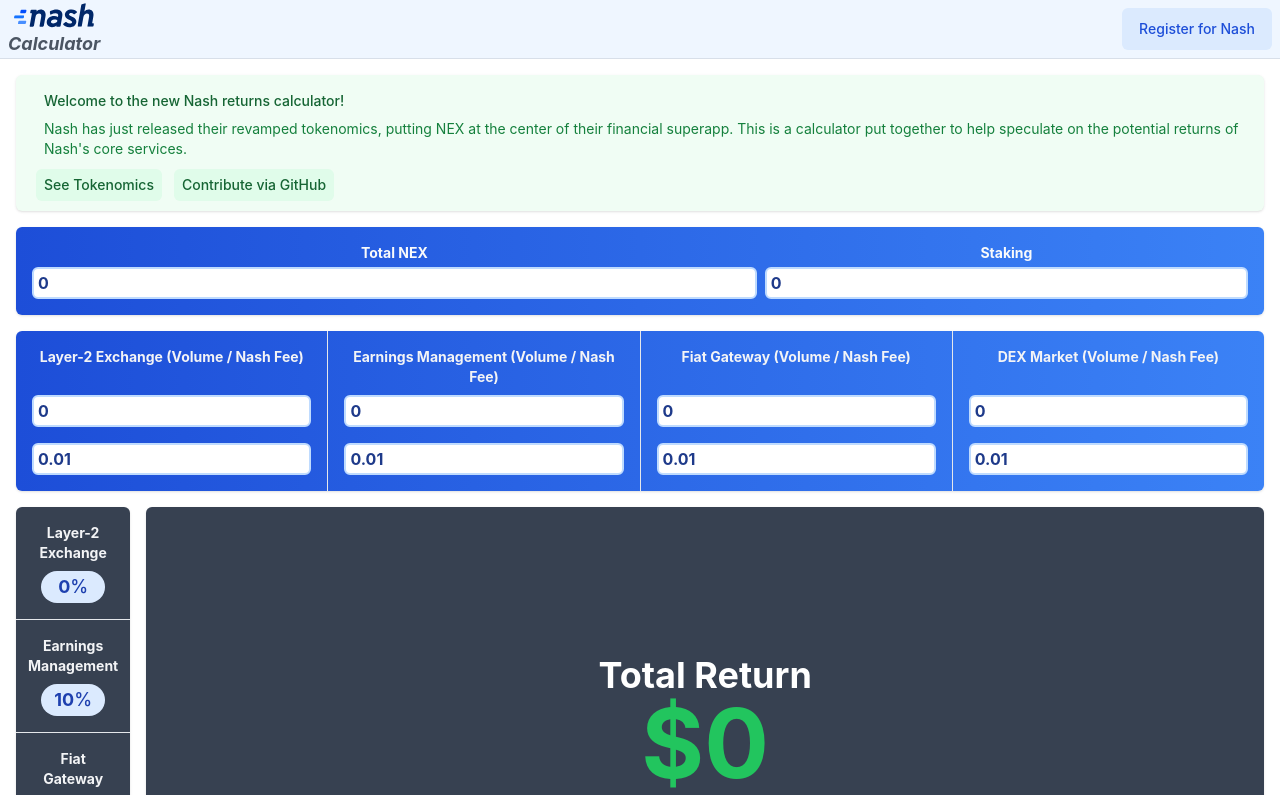
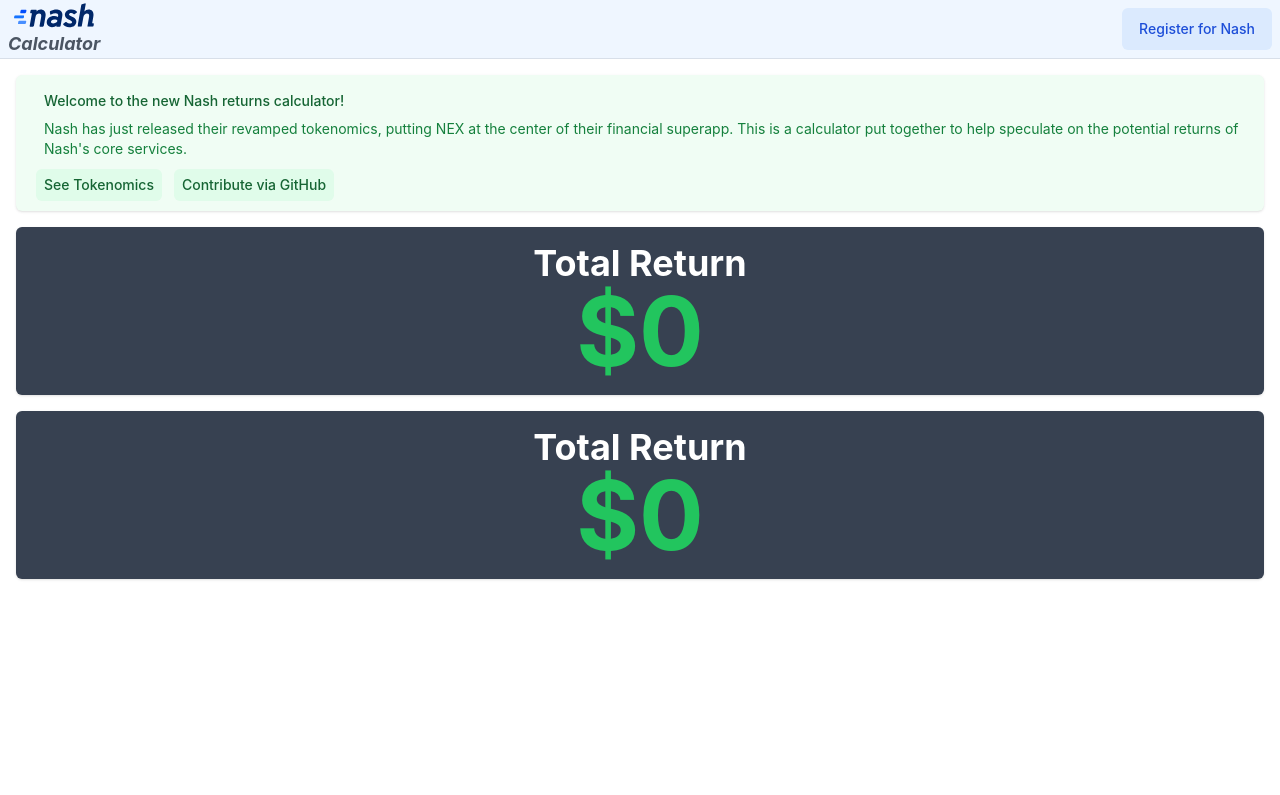
Before and after one commit to EricDotSmith/nashcalculator, a Next.js app: page / in a window 1280 px wide. Shown: the top 795 px of the page. Built offline with nearby package versions, Linux system fonts and the light colour scheme.

Commit message:
remove old components

```diff
--- a/components/ListCard/ListCardGroup.tsx
+++ /dev/null
@@ -1,29 +0,0 @@
-interface ListCardGroupProps {
-	containerClassName?: string;
-	listClasses?: string;
-	useBlue?: boolean;
-}
-
-const ListCardGroup: React.FC<ListCardGroupProps> = (props) => {
-	const { containerClassName, useBlue, listClasses, children } = props;
-	return (
-		<div
-			className={`${containerClassName ?? ""} w-full ${
-				useBlue
-					? "bg-gradient-to-r from-blue-700 to-blue-500"
-					: "bg-gray-700"
-			} shadow overflow-hidden rounded-md`}
-		>
-			<ul
-				role="list"
-				className={`flex flex-row divide-x divide-gray-200 ${
-					listClasses ?? ""
-				}`}
-			>
-				{children}
-			</ul>
-		</div>
-	);
-};
-
-export default ListCardGroup;
--- a/components/ListCard/ListCardItem.tsx
+++ /dev/null
@@ -1,14 +0,0 @@
-interface ListCardItemProps {
-	listItemClassName?: string;
-}
-
-const ListCardItem: React.FC<ListCardItemProps> = (props) => {
-	const { listItemClassName, children } = props;
-	return (
-		<li className={`p-2 sm:p-4 w-full ${listItemClassName ?? ""}`}>
-			{children}
-		</li>
-	);
-};
-
-export default ListCardItem;
--- a/components/Main.tsx
+++ b/components/Main.tsx
@@ -1,9 +1,6 @@
 import WelcomeMessage from "../components/WelcomeMessage";
 import ResultOverview from "../components/ResultOverview";
-import NashCoreServicesProportionalShareCard from "../components/NashCoreServicesProportionalShareCard";
-import NEXTokenAmountCard from "../components/NEXTokenAmountCard";
 import React from "react";
-import NashCoreServicesVolumeCard from "./NashCoreServicesVolumeCard";
 import NashCalculatorContextProvider from "./NashCalculatorContext";
 
 const Main: React.FC = () => {
@@ -12,13 +9,11 @@
 			<div className="flex flex-col mx-auto p-4 space-y-4 max-w-screen-xl">
 				<WelcomeMessage />
 				<div className="flex flex-col space-y-4 w-full">
-					<NEXTokenAmountCard />
-					<NashCoreServicesVolumeCard />
+					{" "}
+					<ResultOverview />
 				</div>
 
 				<div className="flex flex-col sm:flex-row w-full space-y-4 sm:space-y-0 sm:space-x-4">
-					<NashCoreServicesProportionalShareCard />
-
 					<ResultOverview />
 				</div>
 			</div>
--- a/components/NEXTokenAmountCard.tsx
+++ /dev/null
@@ -1,53 +0,0 @@
-import { useContext } from "react";
-import { NashCalculatorContext } from "./NashCalculatorContext";
-
-const NEXTokenAmountCard: React.FC = () => {
-	const {
-		totalNEX,
-		setTotalNEX,
-		stakingPeriodMonths,
-		setStakingPeriodMonths,
-	} = useContext(NashCalculatorContext);
-
-	return (
-		<div className="w-full shadow rounded-md bg-gradient-to-r from-blue-700 to-blue-500 p-4 flex flex-row space-x-2">
-			<div className="w-3/5 flex flex-col space-y-1">
-				<div className="flex flex-row justify-center space-x-1">
-					<div className="text-gray-50 font-bold text-sm sm:text-md">
-						Total NEX
-					</div>
-				</div>
-
-				<input
-					className="h-8  border-2 border-blue-200 rounded-md text-blue-900 font-bold p-1"
-					type="number"
-					value={totalNEX}
-					onChange={(e) => {
-						setTotalNEX(e.target.value);
-					}}
-					placeholder="NEX"
-				/>
-			</div>
-
-			<div className="w-2/5 flex flex-col space-y-1">
-				<div className="flex justify-center flex-row space-x-1">
-					<div className="text-gray-50 font-bold text-sm sm:text-md">
-						Staking
-					</div>
-				</div>
-
-				<input
-					className="h-8 border-2 border-blue-200 rounded-md text-blue-900 font-bold p-1"
-					type="number"
-					value={stakingPeriodMonths}
-					onChange={(e) => {
-						setStakingPeriodMonths(e.target.value);
-					}}
-					placeholder="# Months"
-				/>
-			</div>
-		</div>
-	);
-};
-
-export default NEXTokenAmountCard;
--- a/components/NashCoreServicesProportionalShareCard.tsx
+++ /dev/null
@@ -1,69 +0,0 @@
-import React, { useContext } from "react";
-import ListCardGroup from "./ListCard/ListCardGroup";
-import ListCardItem from "./ListCard/ListCardItem";
-import { NashCalculatorContext } from "./NashCalculatorContext";
-
-interface CoreServicesSectionProps {
-	serviceName: string;
-	percentage: number;
-}
-
-const CoreServicesSection: React.FC<CoreServicesSectionProps> = (props) => {
-	const { serviceName, percentage } = props;
-
-	return (
-		<>
-			<div className="text-sm text-center sm:text-md text-gray-100 font-bold">
-				{serviceName}
-			</div>
-			<span className="w-12 sm:w-16 inline-flex justify-center items-center px-3 py-0.5 rounded-full text-sm font-medium bg-blue-100 text-blue-800">
-				<span className="text-md sm:text-lg font-bold">
-					{percentage}
-				</span>
-				<span className="text-md sm:text-lg">%</span>
-			</span>
-		</>
-	);
-};
-
-const NashCoreServicesProportionalShareCard: React.FC = () => {
-	const { layer2ExchangeProportionalShare } = useContext(
-		NashCalculatorContext
-	);
-
-	return (
-		<ListCardGroup
-			containerClassName="sm:w-32"
-			listClasses="sm:flex-col sm:divide-x-0 sm:divide-y "
-		>
-			<ListCardItem listItemClassName="justify-between flex flex-col items-center space-y-2">
-				<CoreServicesSection
-					serviceName="Layer-2 Exchange"
-					percentage={Math.round(
-						layer2ExchangeProportionalShare * 100
-					)}
-				/>
-			</ListCardItem>
-			<ListCardItem listItemClassName="justify-between flex flex-col items-center space-y-2">
-				<CoreServicesSection
-					serviceName="Earnings Management"
-					percentage={10}
-				/>
-			</ListCardItem>
-			<ListCardItem listItemClassName="justify-between flex flex-col items-center space-y-2">
-				<CoreServicesSection
-					serviceName="Fiat Gateway"
-					percentage={10}
-				/>
-			</ListCardItem>
-			<ListCardItem listItemClassName="justify-between flex flex-col items-center space-y-2">
-				<CoreServicesSection
-					serviceName="DEX Market"
-					percentage={10}
-				/>
-			</ListCardItem>
-		</ListCardGroup>
-	);
-};
-
-export default NashCoreServicesProportionalShareCard;
--- a/components/NashCoreServicesVolumeCard.tsx
+++ /dev/null
@@ -1,149 +0,0 @@
-import React, { useContext } from "react";
-import ListCardGroup from "./ListCard/ListCardGroup";
-import ListCardItem from "./ListCard/ListCardItem";
-import {
-	NashCalculatorContext,
-	VolumeAndFeePair,
-} from "./NashCalculatorContext";
-
-interface CoreServiceVolumeSectionProps {
-	volumeAndFeePair: VolumeAndFeePair;
-	setVolumeAndFeePair: React.Dispatch<
-		React.SetStateAction<VolumeAndFeePair>
-	>;
-	title: string;
-}
-
-const CoreServiceVolumeSection: React.FC<CoreServiceVolumeSectionProps> = (
-	props
-) => {
-	const { title, volumeAndFeePair, setVolumeAndFeePair } = props;
-
-	return (
-		<>
-			<div className="text-sm text-center sm:text-md text-gray-100 font-bold">
-				{title}
-			</div>
-			<div className="w-full flex flex-col space-y-4">
-				<input
-					className="w-full h-8 border-2 border-blue-200 rounded-md text-blue-900 font-bold p-1"
-					type="number"
-					placeholder="Volume"
-					value={volumeAndFeePair.volume}
-					onChange={(e) => {
-						setVolumeAndFeePair((vf) => ({
-							...vf,
-							volume: e.target.value,
-						}));
-					}}
-				/>
-				<input
-					className="w-full h-8 border-2 border-blue-200 rounded-md text-blue-900 font-bold p-1"
-					type="number"
-					placeholder="Nash Fee"
-					value={volumeAndFeePair.fee}
-					onChange={(e) => {
-						setVolumeAndFeePair((vf) => ({
-							...vf,
-							fee: e.target.value,
-						}));
-					}}
-				/>
-			</div>
-		</>
-	);
-};
-
-const NashCoreServicesVolumeCard: React.FC = () => {
-	const listItemClassName =
-		"justify-between flex flex-col items-center space-y-2";
-
-	const {
-		layer2ExchangePair,
-		setLayer2ExchangePair,
-		earningsManagementPair,
-		setEarningsManagementPair,
-		fiatGatewayPair,
-		setFiatGatewayPair,
-		dexMarketPair,
-		setDEXMarketPair,
-	} = useContext(NashCalculatorContext);
-
-	return (
-		<>
-			<div className="hidden sm:block">
-				<ListCardGroup useBlue>
-					<ListCardItem listItemClassName={listItemClassName}>
-						<CoreServiceVolumeSection
-							title="Layer-2 Exchange (Volume / Nash Fee)"
-							volumeAndFeePair={layer2ExchangePair}
-							setVolumeAndFeePair={setLayer2ExchangePair}
-						/>
-					</ListCardItem>
-					<ListCardItem listItemClassName={listItemClassName}>
-						<CoreServiceVolumeSection
-							title="Earnings Management (Volume / Nash Fee)"
-							volumeAndFeePair={earningsManagementPair}
-							setVolumeAndFeePair={
-								setEarningsManagementPair
-							}
-						/>
-					</ListCardItem>
-					<ListCardItem listItemClassName={listItemClassName}>
-						<CoreServiceVolumeSection
-							title="Fiat Gateway (Volume / Nash Fee)"
-							volumeAndFeePair={fiatGatewayPair}
-							setVolumeAndFeePair={setFiatGatewayPair}
-						/>
-					</ListCardItem>
-					<ListCardItem listItemClassName={listItemClassName}>
-						<CoreServiceVolumeSection
-							title="DEX Market (Volume / Nash Fee)"
-							volumeAndFeePair={dexMarketPair}
-							setVolumeAndFeePair={setDEXMarketPair}
-						/>
-					</ListCardItem>
-				</ListCardGroup>
-			</div>
-
-			<div className="sm:hidden space-y-4">
-				<ListCardGroup useBlue>
-					<ListCardItem listItemClassName={listItemClassName}>
-						<CoreServiceVolumeSection
-							title="Layer-2 Exchange (Volume / Nash Fee)"
-							volumeAndFeePair={layer2ExchangePair}
-							setVolumeAndFeePair={setLayer2ExchangePair}
-						/>
-					</ListCardItem>
-					<ListCardItem listItemClassName={listItemClassName}>
-						<CoreServiceVolumeSection
-							title="Earnings Management (Volume / Nash Fee)"
-							volumeAndFeePair={earningsManagementPair}
-							setVolumeAndFeePair={
-								setEarningsManagementPair
-							}
-						/>
-					</ListCardItem>
-				</ListCardGroup>
-				<ListCardGroup useBlue>
-					<ListCardItem listItemClassName={listItemClassName}>
-						<CoreServiceVolumeSection
-							title="Fiat Gateway (Volume / Nash Fee)"
-							volumeAndFeePair={fiatGatewayPair}
-							setVolumeAndFeePair={setFiatGatewayPair}
-						/>
-					</ListCardItem>
-					<ListCardItem listItemClassName={listItemClassName}>
-						<CoreServiceVolumeSection
-							title="DEX Market (Volume / Nash Fee)"
-							volumeAndFeePair={dexMarketPair}
-							setVolumeAndFeePair={setDEXMarketPair}
-						/>
-					</ListCardItem>
-				</ListCardGroup>
-			</div>
-		</>
-	);
-};
-
-export default NashCoreServicesVolumeCard;
```
